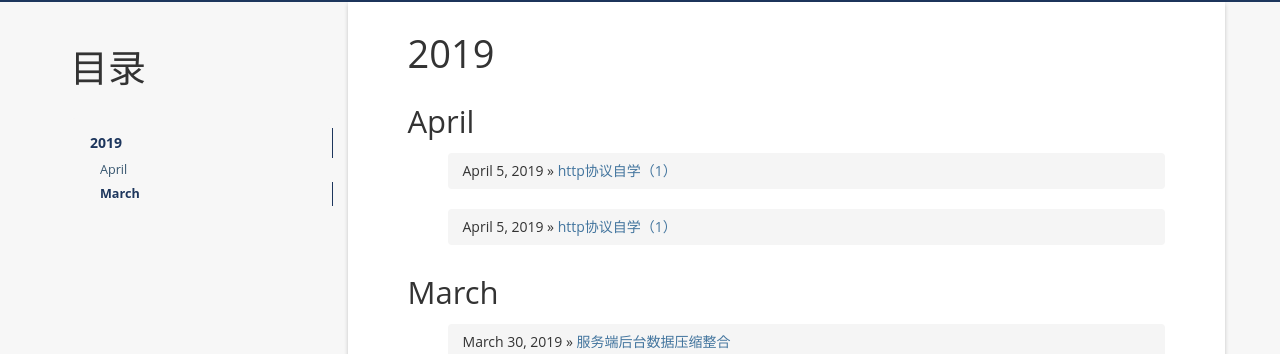
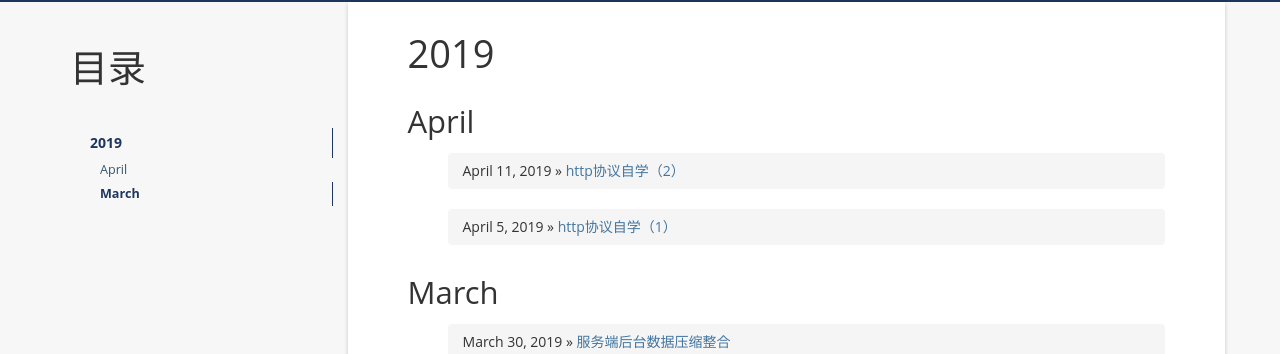
Before and after one commit to zhuchengyang0207/zhuchengyang0207.github.io, a Jekyll site: the page built from index.html, in a window 1280 px wide and 900 px high. Shown: the part 275-629 px from the top of the window. Built offline with Jekyll 4.4.1, drawn with Linux system fonts in a browser that asks for light colours; nearby versions of some CDN libraries; a script that is not in the unit is left out; the list of posts is cut into pages by our own code; comment, search, counter and statistics services are not loaded.

Commit message:
Update 2019-4-11-http.md

```diff
--- a/_posts/2019-4-11-http.md
+++ b/_posts/2019-4-11-http.md
@@ -1,7 +1,7 @@
 ---
 layout: post
-title: http协议自学（1）
-date: 2019-4-5 12:57:14 +0800
+title: http协议自学（2）
+date: 2019-4-11 22:07:31 +0800
 tag: http协议详解
 ---
 
```
